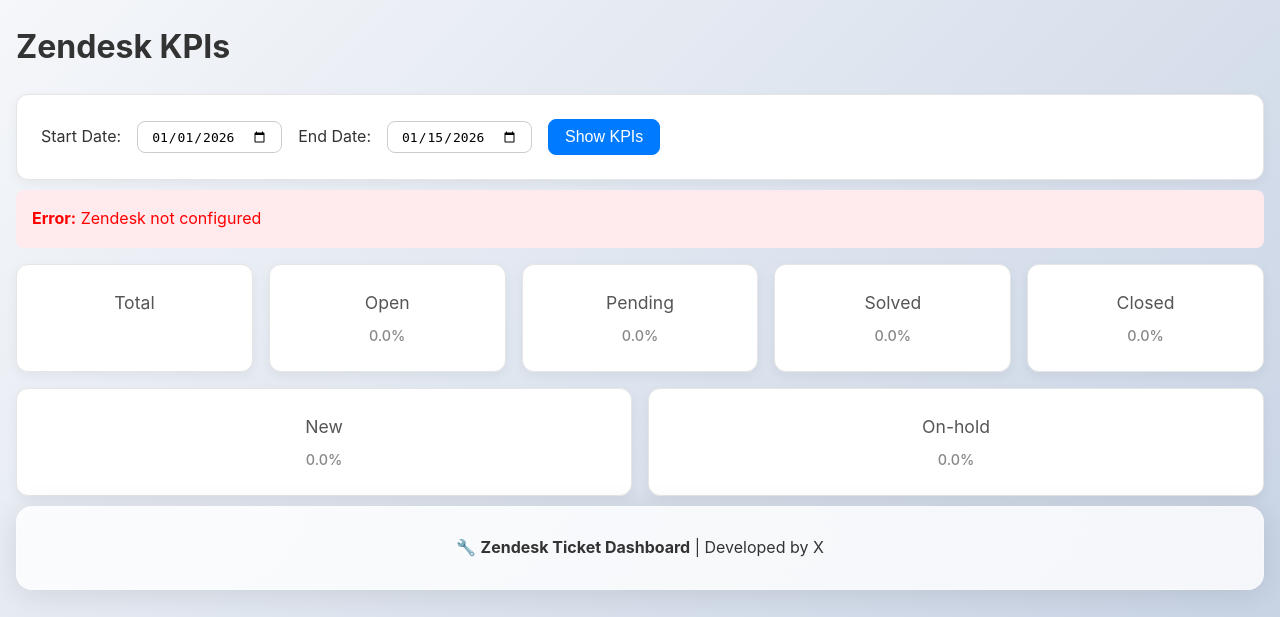
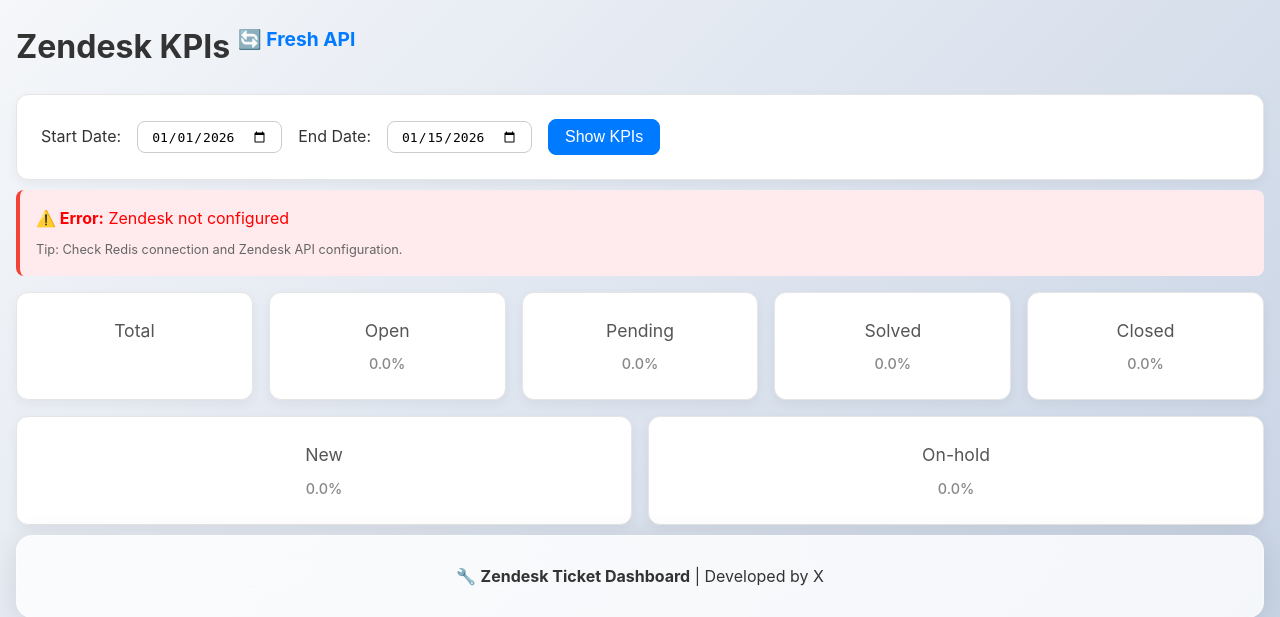
Before and after one commit to rockymount114/Zendesk-Webhook, a Flask app: page /dashboard in a window 1280 px wide. Shown: the top 617 px of the page. Run offline with Flask 2, Linux system fonts and the light colour scheme.

Commit message:
try to fix cache issue for dashboard

```diff
--- a/app.py
+++ b/app.py
@@ -475,6 +475,34 @@
 
     return jsonify(debug_info)
 
+# ---------- Simple Status Check ----------
+@app.route('/api-status')
+def api_status():
+    """Simple API status checker for Zendesk connectivity"""
+    try:
+        if not (BASE_DOMAIN and auth):
+            return jsonify({"status": "not_configured"}), 503
+
+        # Test with a simple API call
+        test_url = f"https://{BASE_DOMAIN}/api/v2/tickets.json?per_page=1"
+        headers = {"Content-Type": "application/json"}
+        test_response = requests.get(test_url, auth=auth, headers=headers, timeout=10)
+
+        return jsonify({
+            "status": "ok" if test_response.status_code == 200 else "error",
+            "zendesk_status": test_response.status_code,
+            "domain": BASE_DOMAIN,
+            "timestamp": datetime.now(timezone.utc).isoformat()
+        }), test_response.status_code
+
+    except Exception as e:
+        return jsonify({
+            "status": "error",
+            "error": str(e),
+            "domain": BASE_DOMAIN,
+            "timestamp": datetime.now(timezone.utc).isoformat()
+        }), 500
+
 # ---------- Webhook with Cache Invalidation and Rate Limiting ----------
 @app.route('/zendesk-webhook', methods=['POST'])
 def handle_zendesk_webhook():
@@ -538,6 +566,14 @@
     # If not in cache, fetch fresh data
     stats, status_code = get_ticket_counts_original(start_date, end_date)
 
+    if status_code != 200:
+        logger.error(f"Original ticket counts failed with status {status_code}")
+        # Return the error with appropriate status
+        if isinstance(stats, dict) and stats.get("error"):
+            return stats, f"api_error_{status_code}"
+        else:
+            return None, f"api_error_{status_code}"
+
     if stats and not isinstance(stats, dict) or (isinstance(stats, dict) and "error" not in stats):
         redis_cache.set_serialized(cache_key, stats, CACHE_TTL['dashboard_stats'])
         logger.info(f"Dashboard KPI cached with TTL {CACHE_TTL['dashboard_stats']} seconds")
@@ -546,7 +582,7 @@
 
 def get_ticket_counts_original(start_date: str, end_date: str):
     if not (BASE_DOMAIN and auth):
-        return {"error": "Zendesk not configured"}, 0
+        return {"error": "Zendesk not configured"}, 503
 
     headers = {'Content-Type': 'application/json'}
 
@@ -593,9 +629,12 @@
 
         base_url = f"https://{BASE_DOMAIN}/api/v2/search.json"
 
-        resp = requests.get(base_url, headers=headers, params={'query': query}, auth=auth)
+        resp = requests.get(base_url, headers=headers, params={'query': query}, auth=auth, timeout=30)
+
+        logger.info(f"Dashboard API call: {base_url} with query '{query}' returned status {resp.status_code}")
 
         if resp.status_code != 200:
+            logger.error(f"Dashboard API call failed: {resp.status_code} - {resp.text}")
             return total_stats, resp.status_code
 
         data = resp.json()
@@ -671,8 +710,12 @@
 
     if isinstance(stats, dict) and stats.get("error"):
         error = stats["error"]
-    elif isinstance(stats, dict) and stats.get("status_code") != 200:
-        error = f"Zendesk API returned status {stats.get('status_code', 0)}"
+    elif stats is None:
+        error = "Failed to retrieve ticket statistics - Redis or API connection issue"
+        logger.error(f"Dashboard stats are None - potential Redis or API connection failure")
+    elif isinstance(stats, dict) and "total" not in stats:
+        error = "Invalid statistics data format"
+        logger.error(f"Dashboard stats missing 'total' field: {stats}")
 
     if stats:
         total_count = stats.get('total', 0)
@@ -763,8 +806,41 @@
                            new_perc=new_perc,
                            on_hold_perc=on_hold_perc,
                            solved_perc=solved_perc,
+                           cache_status=cache_status,
                            zendesk_domain=BASE_DOMAIN,
-                           cache_buster=get_cache_buster())  # Add cache buster
+                           cache_buster=get_cache_buster())
+
+# ---------- Test route for Redis dashboard fix ----------
+@app.route('/test-dashboard')
+def test_dashboard():
+    """Test route for dashboard issues - remove in production"""
+    try:
+        # Test ticket counts
+        start_date = date.today().isoformat()
+        end_date = start_date
+
+        stats, api_status = get_ticket_counts_cached(start_date, end_date)
+
+        return jsonify({
+            "timestamp": datetime.now(timezone.utc).isoformat(),
+            "test_range": f"{start_date} to {end_date}",
+            "stats_returned": stats is not None,
+            "stats_has_total": isinstance(stats, dict) and 'total' in stats if stats else False,
+            "api_status": api_status,
+            "redis_connected": redis_cache.is_connected(),
+            "sample_stats": {
+                "total": stats.get('total') if isinstance(stats, dict) else None,
+                "open": stats.get('open') if isinstance(stats, dict) else None,
+                "pending": stats.get('pending') if isinstance(stats, dict) else None,
+                "error": stats.get('error') if isinstance(stats, dict) and stats.get('error') else None,
+            }
+        })
+    except Exception as e:
+        logger.error(f"Dashboard test failed: {e}")
+        return jsonify({
+            "error": str(e),
+            "timestamp": datetime.now(timezone.utc).isoformat()
+        }), 500
 
 if __name__ == '__main__':
     app.run(host='0.0.0.0', port=5000)
--- a/templates/dashboard.html
+++ b/templates/dashboard.html
@@ -59,7 +59,7 @@
 </head>
 <body>
 
-<h1>Zendesk KPIs</h1>
+<h1>Zendesk KPIs <span style="font-size: 0.6em; color: #007aff; vertical-align: super;">{% if cache_status == 'cache_hit' %}⚡ Cached{% else %}{% if cache_status == 'api_call' %}🔄 Fresh API{% else %}📊 Local{% endif %}{% endif %}</span></h1>
 
 <form method="post">
   <label for="start_date">Start Date:</label>
@@ -70,7 +70,10 @@
 </form>
 
 {% if error %}
-  <div style="color:red; margin-top:10px; background: #ffebee; padding: 1em; border-radius: 8px;"><strong>Error:</strong> {{ error }}</div>
+  <div style="color:red; margin-top:10px; margin-bottom:15px; background: #ffebee; padding: 1em; border-radius: 8px; border-left: 4px solid #f44336;">
+    <strong>⚠️ Error:</strong> {{ error }}
+    <div style="font-size: 0.8em; margin-top: 8px; color: #666;">Tip: Check Redis connection and Zendesk API configuration.</div>
+  </div>
 {% endif %}
 
 {% if stats %}
```
